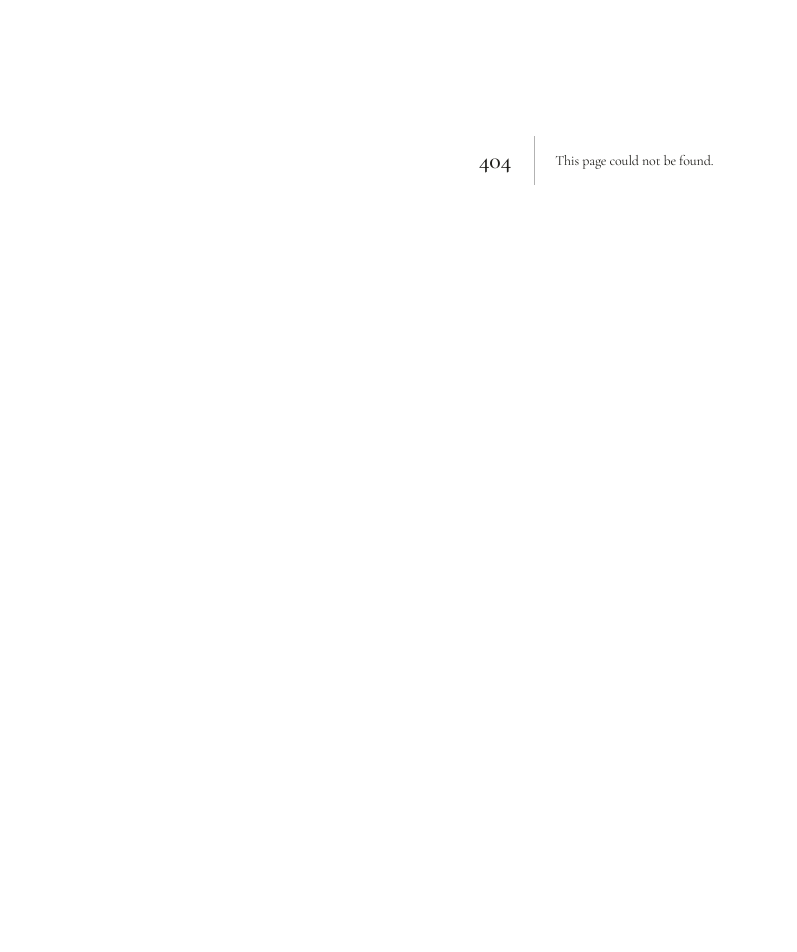
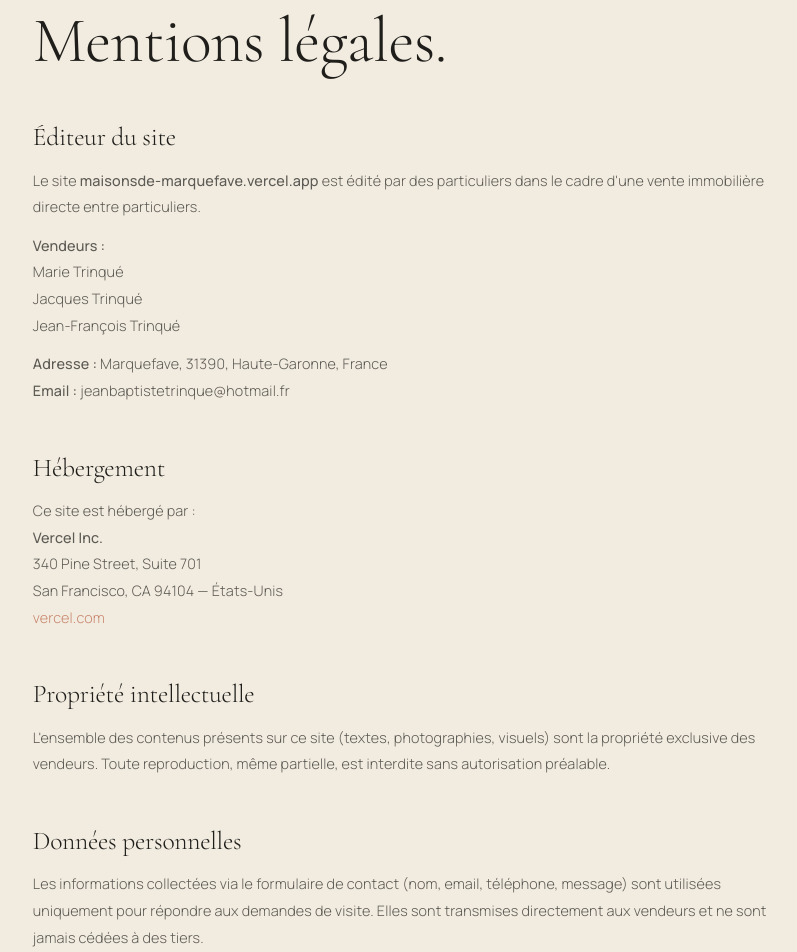
Before and after one commit to jeanbaptistetrinque-bit/trinque_immobilier_marquefave, a Next.js app: page /mentions-legales in a window 1280 px wide. Before the commit this address had no page. Shown: the part 240-1192 px from the top of the page, without its empty margins (44-841 px from the left). Before the commit the page ends 800 px from the top, so only its background shows below. Built offline with nearby package versions, Linux system fonts and the light colour scheme.

Commit message:
feat: page mentions légales + connexion Resend

```diff
--- /dev/null
+++ b/app/mentions-legales/page.tsx
@@ -0,0 +1,106 @@
+/**
+ * Page — Mentions légales
+ */
+
+import type { Metadata } from "next";
+import PageShell from "@/components/PageShell";
+
+export const metadata: Metadata = {
+  title: "Mentions légales — Maisons de Marquefave",
+  description: "Mentions légales du site Maisons de Marquefave.",
+};
+
+const sectionTitle: React.CSSProperties = {
+  fontFamily: "Cormorant Garamond, Georgia, serif",
+  fontSize: "clamp(1.25rem, 2vw, 1.6rem)",
+  fontWeight: 300,
+  color: "#1F1E1B",
+  marginBottom: "1rem",
+  marginTop: "3rem",
+};
+
+const body: React.CSSProperties = {
+  fontFamily: "Manrope, sans-serif",
+  fontSize: "0.9rem",
+  fontWeight: 300,
+  lineHeight: 1.85,
+  color: "#1F1E1B",
+  opacity: 0.7,
+};
+
+export default function MentionsLegalesPage() {
+  return (
+    <PageShell>
+      <section style={{ padding: "clamp(6rem, 12vw, 10rem) clamp(2rem, 6vw, 5rem)" }}>
+        <div className="max-w-3xl mx-auto flex flex-col">
+
+          <span style={{ fontFamily: "Manrope, sans-serif", fontSize: "0.6rem", fontWeight: 600, letterSpacing: "0.2em", textTransform: "uppercase", color: "#C9B79A" }}>
+            Informations légales
+          </span>
+
+          <h1 style={{ fontFamily: "Cormorant Garamond, Georgia, serif", fontSize: "clamp(2.5rem, 5vw, 4rem)", fontWeight: 300, lineHeight: 1.05, color: "#1F1E1B", marginTop: "1.5rem" }}>
+            Mentions légales.
+          </h1>
+
+          {/* Éditeur */}
+          <h2 style={sectionTitle}>Éditeur du site</h2>
+          <p style={body}>
+            Le site <strong style={{ fontWeight: 500 }}>maisonsde-marquefave.vercel.app</strong> est édité par des particuliers dans le cadre d'une vente immobilière directe entre particuliers.
+          </p>
+          <p style={{ ...body, marginTop: "0.75rem" }}>
+            <strong style={{ fontWeight: 500 }}>Vendeurs :</strong><br />
+            Marie Trinqué<br />
+            Jacques Trinqué<br />
+            Jean-François Trinqué
+          </p>
+          <p style={{ ...body, marginTop: "0.75rem" }}>
+            <strong style={{ fontWeight: 500 }}>Adresse :</strong> Marquefave, 31390, Haute-Garonne, France<br />
+            <strong style={{ fontWeight: 500 }}>Email :</strong> jeanbaptistetrinque@hotmail.fr
+          </p>
+
+          {/* Hébergement */}
+          <h2 style={sectionTitle}>Hébergement</h2>
+          <p style={body}>
+            Ce site est hébergé par :<br />
+            <strong style={{ fontWeight: 500 }}>Vercel Inc.</strong><br />
+            340 Pine Street, Suite 701<br />
+            San Francisco, CA 94104 — États-Unis<br />
+            <a href="https://vercel.com" style={{ color: "#B85C3E" }}>vercel.com</a>
+          </p>
+
+          {/* Propriété intellectuelle */}
+          <h2 style={sectionTitle}>Propriété intellectuelle</h2>
+          <p style={body}>
+            L'ensemble des contenus présents sur ce site (textes, photographies, visuels) sont la propriété exclusive des vendeurs. Toute reproduction, même partielle, est interdite sans autorisation préalable.
+          </p>
+
+          {/* Données personnelles */}
+          <h2 style={sectionTitle}>Données personnelles</h2>
+          <p style={body}>
+            Les informations collectées via le formulaire de contact (nom, email, téléphone, message) sont utilisées uniquement pour répondre aux demandes de visite. Elles sont transmises directement aux vendeurs et ne sont jamais cédées à des tiers.
+          </p>
+          <p style={{ ...body, marginTop: "0.75rem" }}>
+            Conformément à la loi Informatique et Libertés et au Règlement Général sur la Protection des Données (RGPD), vous disposez d'un droit d'accès, de rectification et de suppression de vos données. Pour exercer ce droit, contactez-nous à : <a href="mailto:jeanbaptistetrinque@hotmail.fr" style={{ color: "#B85C3E" }}>jeanbaptistetrinque@hotmail.fr</a>
+          </p>
+
+          {/* Cookies */}
+          <h2 style={sectionTitle}>Cookies</h2>
+          <p style={body}>
+            Ce site n'utilise aucun cookie de traçage ou de publicité. Aucun consentement n'est requis.
+          </p>
+
+          {/* Responsabilité */}
+          <h2 style={sectionTitle}>Limitation de responsabilité</h2>
+          <p style={body}>
+            Les informations présentes sur ce site sont fournies à titre indicatif. Les vendeurs s'efforcent de maintenir les informations exactes et à jour mais ne peuvent garantir l'exhaustivité des données. Les caractéristiques définitives des biens seront précisées lors des visites et dans les actes notariés.
+          </p>
+
+          <p style={{ ...body, marginTop: "3rem", opacity: 0.4, fontSize: "0.78rem" }}>
+            Dernière mise à jour : mai 2026
+          </p>
+
+        </div>
+      </section>
+    </PageShell>
+  );
+}
```
